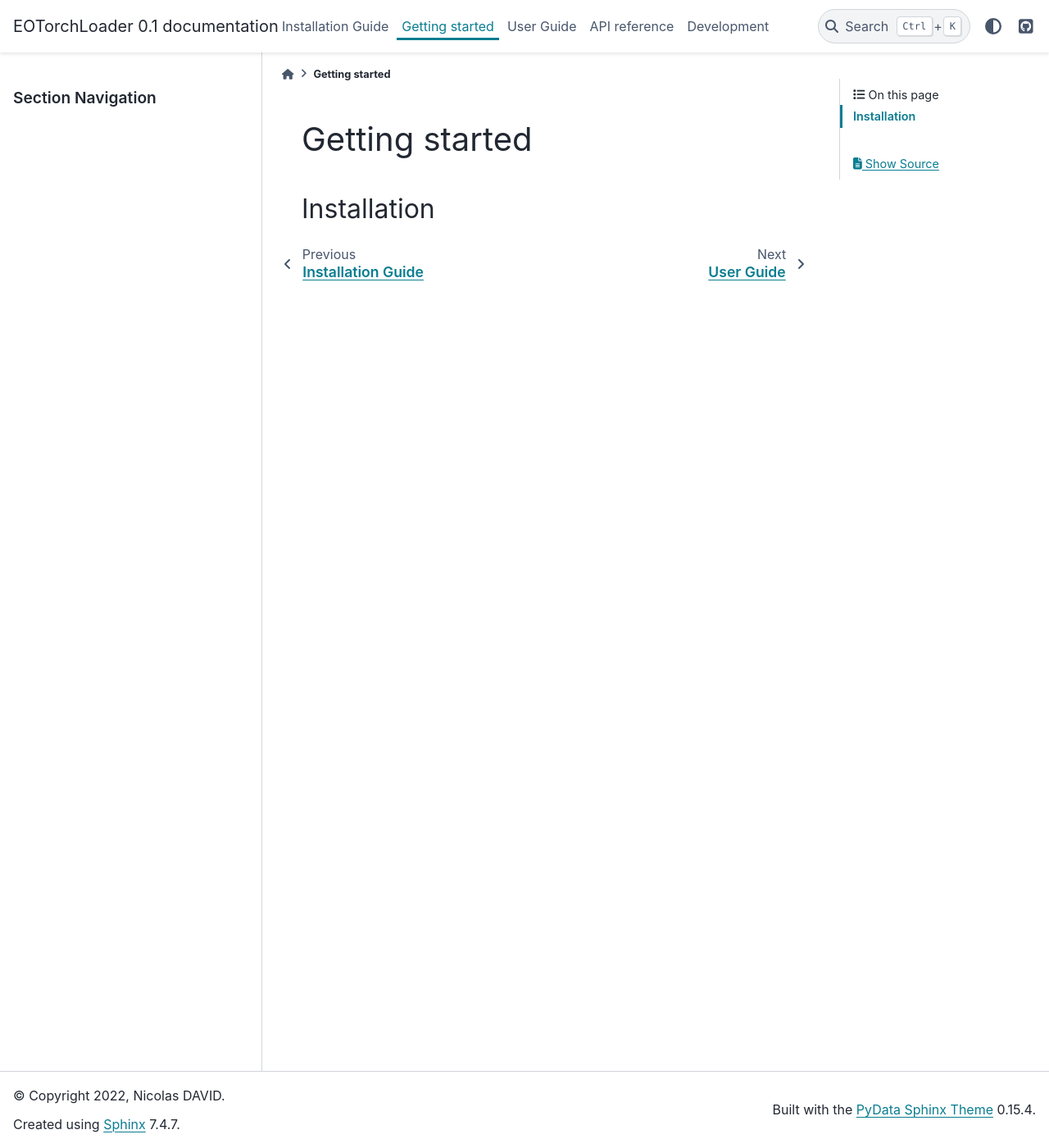
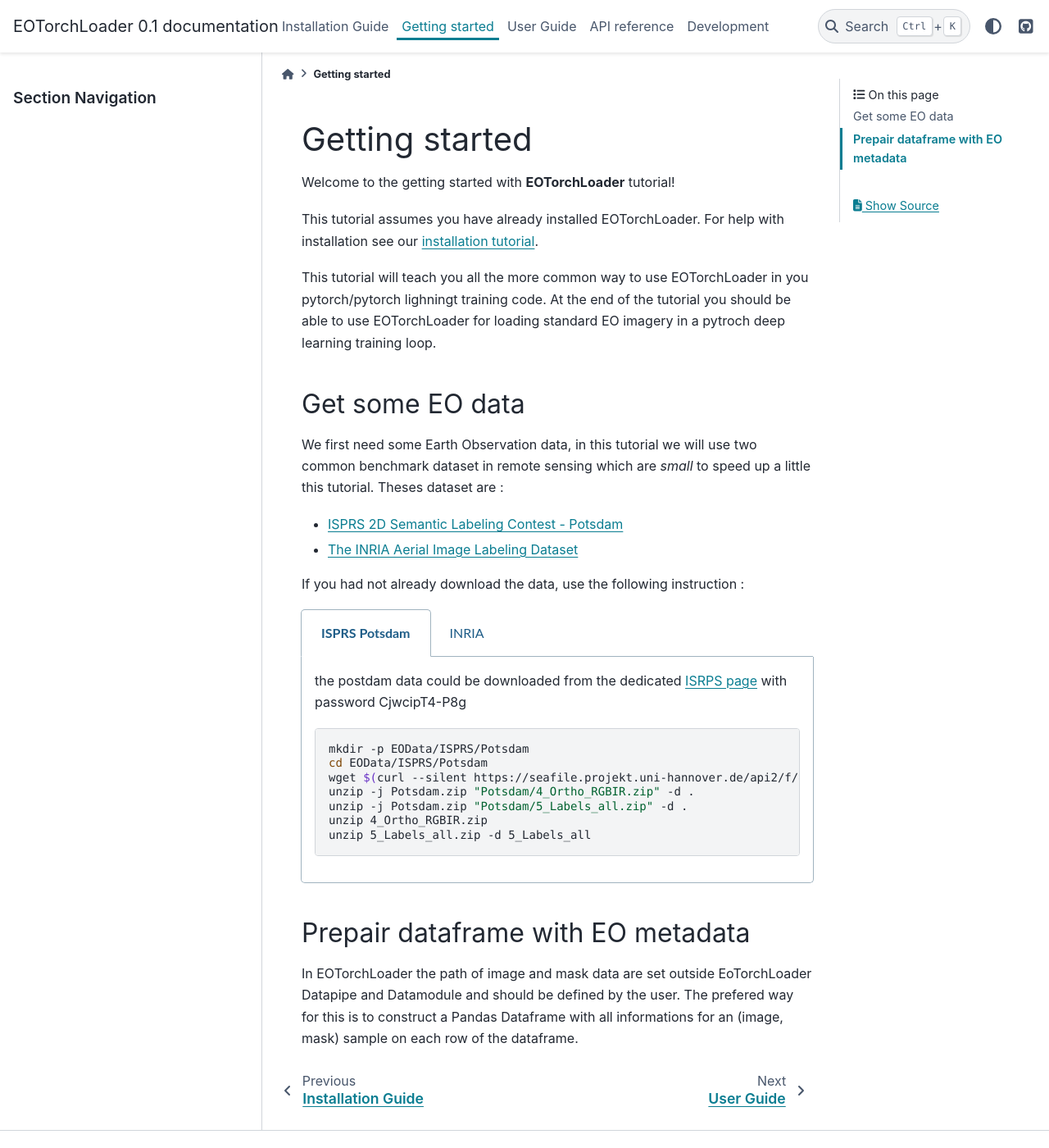
Before and after one commit to ndavid/EOTorchLoader, a Sphinx documentation site: the page built from docs/source/getting_started/index.rst, in a window 1280 px wide and 1400 px high. Shown: the whole window at 82% size. Built offline with Sphinx 7.4.7 and the PyData theme 0.15.4, drawn with Linux system fonts in a browser that asks for light colours.

Commit message:
[DOC] getting started add EO data download

```diff
--- a/docs/source/conf.py
+++ b/docs/source/conf.py
@@ -40,6 +40,7 @@ extensions = [
     "sphinx.ext.ifconfig",
     "nbsphinx",
     "sphinx_panels",
+    "sphinx_tabs.tabs",
 ]
 
 # generate autosummary pages
--- a/docs/source/getting_started/index.rst
+++ b/docs/source/getting_started/index.rst
@@ -4,5 +4,62 @@
 Getting started
 ===============
 
-Installation
-------------
+Welcome to the getting started with **EOTorchLoader** tutorial!
+
+This tutorial assumes you have already installed EOTorchLoader.
+For help with installation see our :ref:`installation tutorial<installation>`.
+
+This tutorial will teach you all the more common way to use EOTorchLoader in
+you pytorch/pytorch lighningt training code.
+At the end of the tutorial you should be able to use EOTorchLoader for loading
+standard EO imagery in a pytroch deep learning training loop.
+
+
+Get some EO data
+-----------------
+We first need some Earth Observation data, in this tutorial we will use two
+common benchmark dataset in remote sensing which are *small* to speed up a little
+this tutorial. Theses dataset are :
+
+* `ISPRS 2D Semantic Labeling Contest - Potsdam <https://www.isprs.org/education/benchmarks/UrbanSemLab/2d-sem-label-potsdam.aspx>`_
+* `The INRIA Aerial Image Labeling Dataset <https://project.inria.fr/aerialimagelabeling/>`_
+
+If you had not already download the data, use the following instruction :
+
+.. tabs::
+
+   .. tab:: ISPRS Potsdam
+
+      the postdam data could be downloaded from the dedicated `ISRPS page <https://seafile.projekt.uni-hannover.de/f/429be50cc79d423ab6c4/>`_
+      with password CjwcipT4-P8g
+
+      .. code-block:: bash
+
+         mkdir -p EOData/ISPRS/Potsdam
+         cd EOData/ISPRS/Potsdam
+         wget $(curl --silent https://seafile.projekt.uni-hannover.de/api2/f/429be50cc79d423ab6c4/ | tr -d '"')
+         unzip -j Potsdam.zip "Potsdam/4_Ortho_RGBIR.zip" -d .
+         unzip -j Potsdam.zip "Potsdam/5_Labels_all.zip" -d .
+         unzip 4_Ortho_RGBIR.zip
+         unzip 5_Labels_all.zip -d 5_Labels_all
+
+
+   .. tab:: INRIA
+
+      The data could be donwloaded from the `INIRA site <https://project.inria.fr/aerialimagelabeling/files/>`_ or directly
+      from terminal
+
+      .. code-block:: bash
+
+         mkdir -p EOData/INRIA
+         cd EOData/INRIA
+         curl -k https://files.inria.fr/aerialimagelabeling/getAerial.sh | bash
+
+
+Prepair dataframe with EO metadata
+-----------------------------------
+
+In EOTorchLoader the path of image and mask data are set outside EoTorchLoader Datapipe and Datamodule
+and should be defined by the user.
+The prefered way for this is to construct a Pandas Dataframe with all informations
+for an (image, mask) sample on each row of the dataframe.
```
Also changed, not shown: 1 other file.
